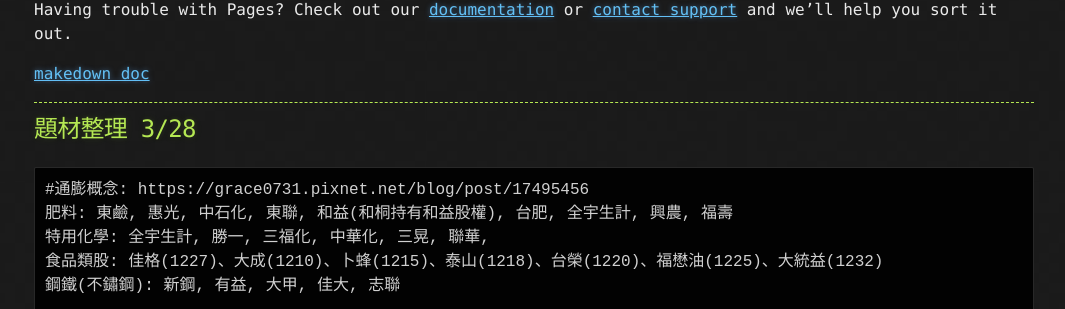
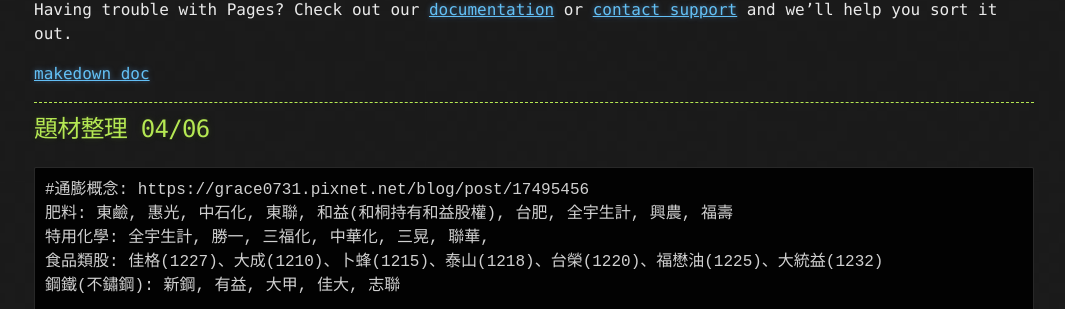
Before and after one commit to lepg5487/Stock_God, a Jekyll site: the page built from index.md, in a window 1280 px wide and 900 px high, scrolled down 17761 px. Shown: the part 145-454 px from the top of the window, without its empty margins (106-1171 px from the left). Built offline with Jekyll 4.4.1, drawn with Linux system fonts in a browser that asks for light colours; our own code applies the rules of GitHub Pages for plain Markdown files.

Commit message:
Update index.md

````diff
--- a/index.md
+++ b/index.md
@@ -755,7 +755,7 @@
 
 ---
 
-## 題材整理 3/28
+## 題材整理 04/06
 ```
 #通膨概念: https://grace0731.pixnet.net/blog/post/17495456
 肥料: 東鹼, 惠光, 中石化, 東聯, 和益(和桐持有和益股權), 台肥, 全宇生計, 興農, 福壽
````
